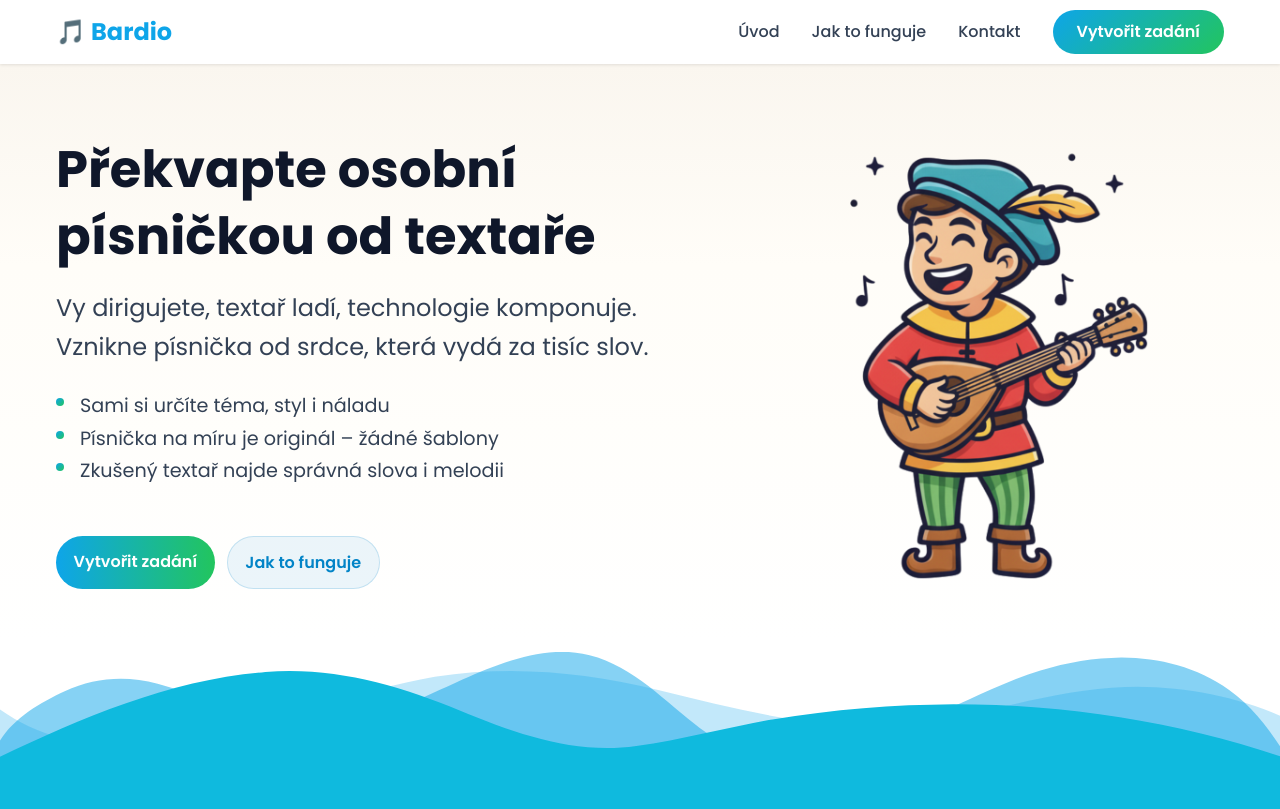
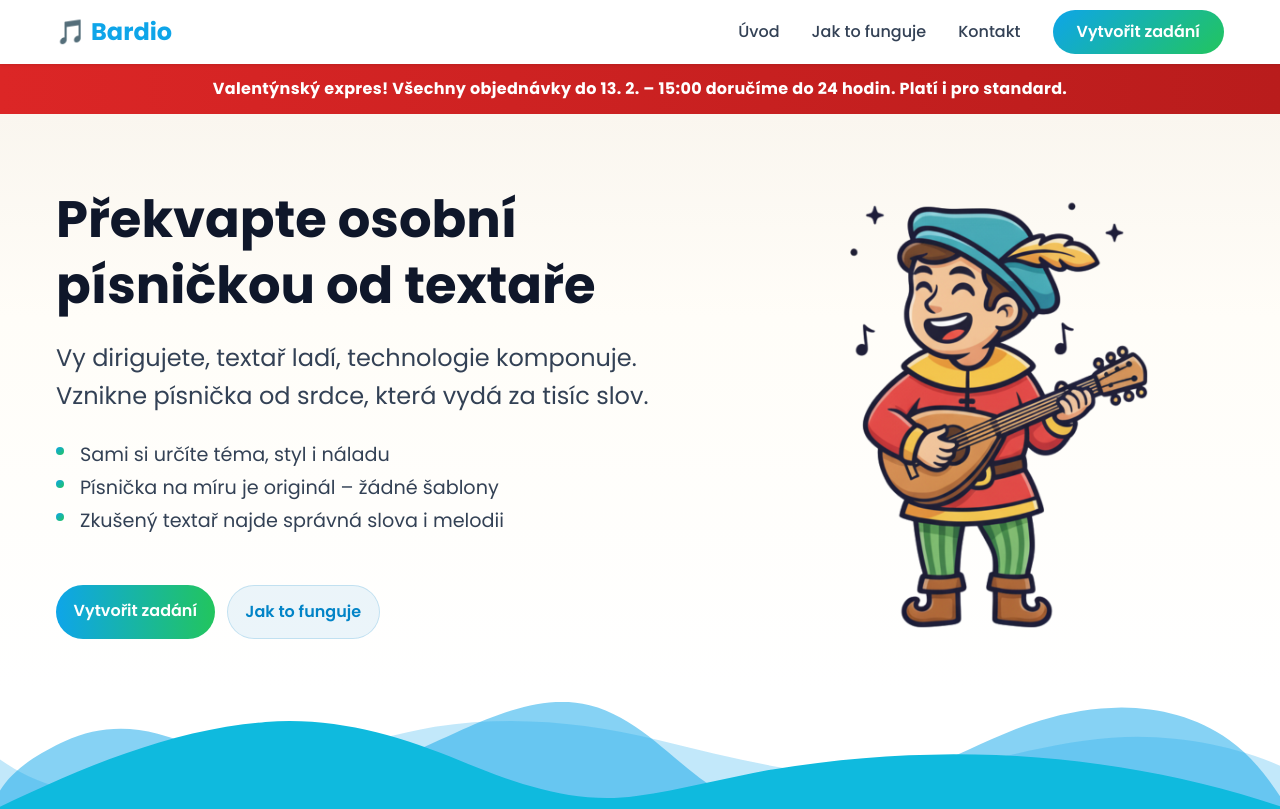
Before and after one commit to brazdilr/brazdilr.github.io, a plain HTML site: page index.html in a window 1280 px wide. Shown: the top 809 px of the page. Drawn offline with Linux system fonts and the light colour scheme.

Commit message:
Update index.html
valentýnský expres

```diff
--- a/index.html
+++ b/index.html
@@ -117,9 +117,9 @@
         </nav>
     </header>
 
-    <div class="promo-bar promo-bar-hidden">
+    <div class="promo-bar promo-bar-visible">
         <span class="promo-bar-text">
-            Vánoční expres! Všechny objednávky do 23. 12. – 18:00 vám doručíme na Štědrý den.
+            Valentýnský expres! Všechny objednávky do 13. 2. – 15:00 doručíme do 24 hodin. Platí i pro standard.
         </span>
     </div>
 
```
